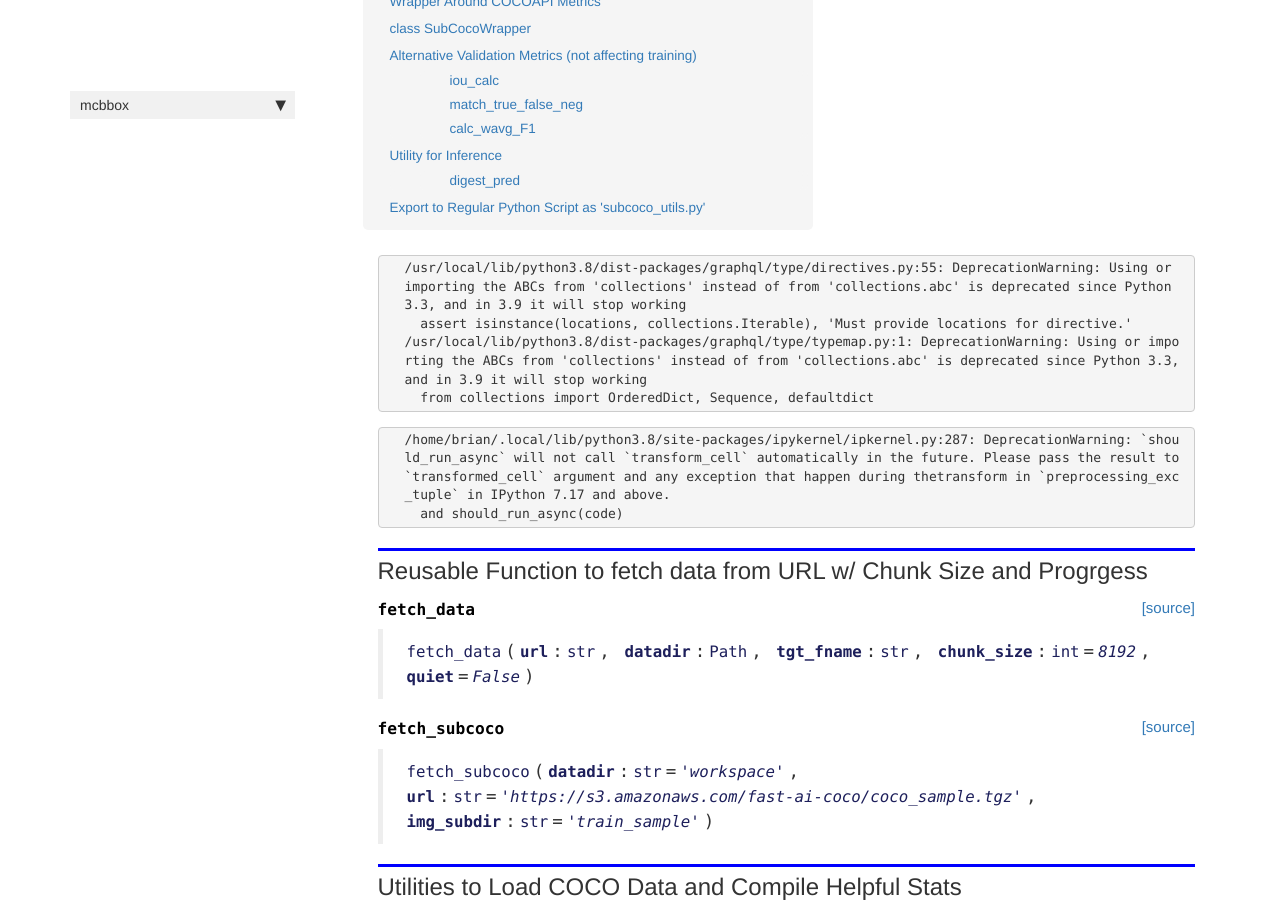
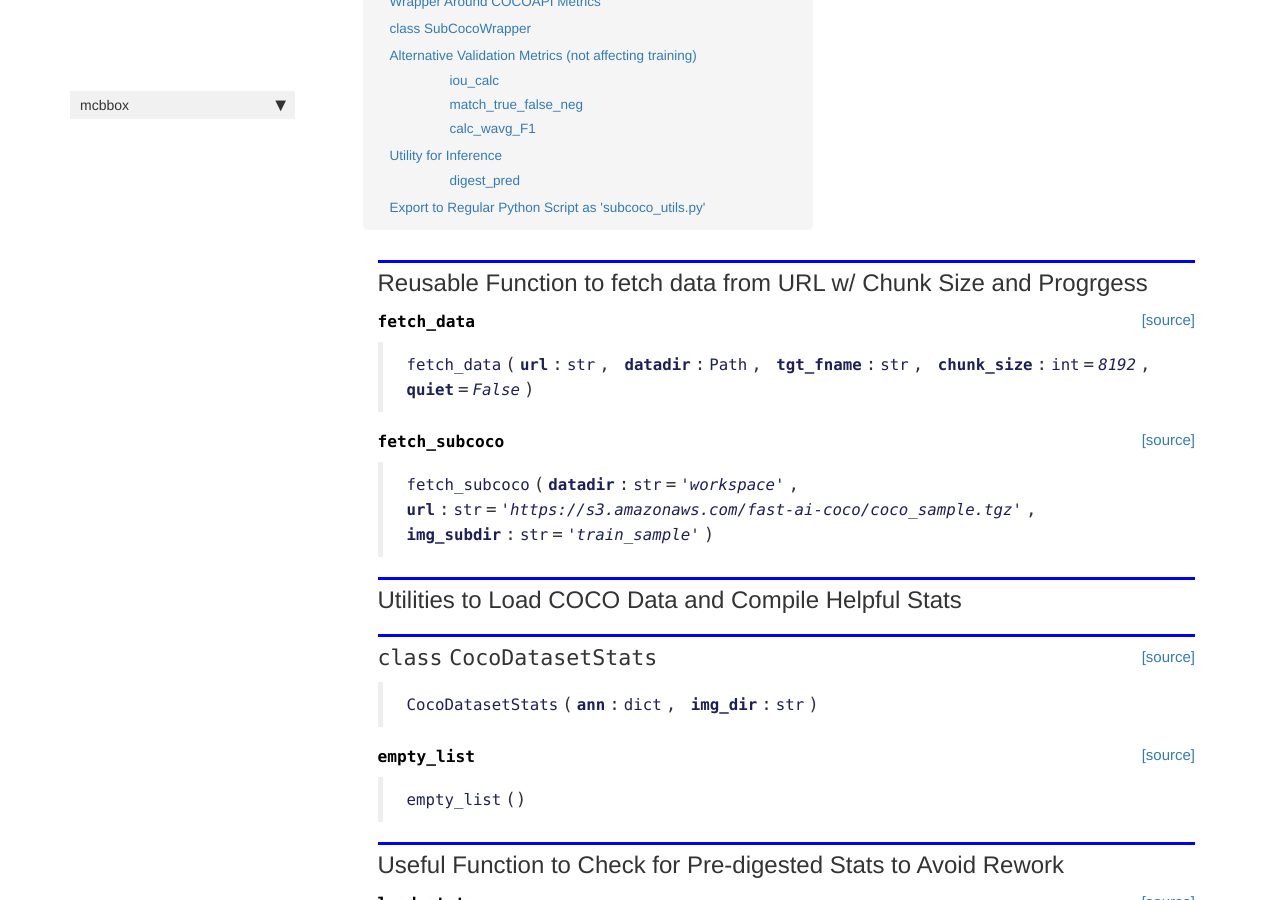
Before and after one commit to bguan/plmcbbox, a Jekyll site: the page built from docs/subcoco_utils.html, in a window 1280 px wide and 900 px high, scrolled down 598 px. Built offline with Jekyll 4.4.1, drawn with Linux system fonts in a browser that asks for light colours; nearby versions of some CDN libraries; comment, search, counter and statistics services are not loaded.

Commit message:
Fix import issues

```diff
--- a/docs/subcoco_utils.html
+++ b/docs/subcoco_utils.html
@@ -26,44 +26,12 @@ nb_path: "10_subcoco_utils.ipynb"
 
 <div class="cell border-box-sizing code_cell rendered">
 
-<div class="output_wrapper">
-<div class="output">
-
-<div class="output_area">
-
-<div class="output_subarea output_stream output_stderr output_text">
-<pre>/usr/local/lib/python3.8/dist-packages/graphql/type/directives.py:55: DeprecationWarning: Using or importing the ABCs from &#39;collections&#39; instead of from &#39;collections.abc&#39; is deprecated since Python 3.3, and in 3.9 it will stop working
-  assert isinstance(locations, collections.Iterable), &#39;Must provide locations for directive.&#39;
-/usr/local/lib/python3.8/dist-packages/graphql/type/typemap.py:1: DeprecationWarning: Using or importing the ABCs from &#39;collections&#39; instead of from &#39;collections.abc&#39; is deprecated since Python 3.3, and in 3.9 it will stop working
-  from collections import OrderedDict, Sequence, defaultdict
-</pre>
-</div>
-</div>
-
-</div>
-</div>
-
 </div>
     {% endraw %}
 
     {% raw %}
 
 <div class="cell border-box-sizing code_cell rendered">
-
-<div class="output_wrapper">
-<div class="output">
-
-<div class="output_area">
-
-<div class="output_subarea output_stream output_stderr output_text">
-<pre>/home/brian/.local/lib/python3.8/site-packages/ipykernel/ipkernel.py:287: DeprecationWarning: `should_run_async` will not call `transform_cell` automatically in the future. Please pass the result to `transformed_cell` argument and any exception that happen during thetransform in `preprocessing_exc_tuple` in IPython 7.17 and above.
-  and should_run_async(code)
-</pre>
-</div>
-</div>
-
-</div>
-</div>
 
 </div>
     {% endraw %}
@@ -85,7 +53,7 @@ nb_path: "10_subcoco_utils.ipynb"
 
 
 <div class="output_markdown rendered_html output_subarea ">
-<h4 id="fetch_data" class="doc_header"><code>fetch_data</code><a href="https://github.com/bguan/mcbbox/tree/master/mcbbox/subcoco_utils.py#L40" class="source_link" style="float:right">[source]</a></h4><blockquote><p><code>fetch_data</code>(<strong><code>url</code></strong>:<code>str</code>, <strong><code>datadir</code></strong>:<code>Path</code>, <strong><code>tgt_fname</code></strong>:<code>str</code>, <strong><code>chunk_size</code></strong>:<code>int</code>=<em><code>8192</code></em>, <strong><code>quiet</code></strong>=<em><code>False</code></em>)</p>
+<h4 id="fetch_data" class="doc_header"><code>fetch_data</code><a href="https://github.com/bguan/mcbbox/tree/master/mcbbox/subcoco_utils.py#L39" class="source_link" style="float:right">[source]</a></h4><blockquote><p><code>fetch_data</code>(<strong><code>url</code></strong>:<code>str</code>, <strong><code>datadir</code></strong>:<code>Path</code>, <strong><code>tgt_fname</code></strong>:<code>str</code>, <strong><code>chunk_size</code></strong>:<code>int</code>=<em><code>8192</code></em>, <strong><code>quiet</code></strong>=<em><code>False</code></em>)</p>
 </blockquote>
 
 </div>
@@ -116,7 +84,7 @@ nb_path: "10_subcoco_utils.ipynb"
 
 
 <div class="output_markdown rendered_html output_subarea ">
-<h4 id="fetch_subcoco" class="doc_header"><code>fetch_subcoco</code><a href="https://github.com/bguan/mcbbox/tree/master/mcbbox/subcoco_utils.py#L65" class="source_link" style="float:right">[source]</a></h4><blockquote><p><code>fetch_subcoco</code>(<strong><code>datadir</code></strong>:<code>str</code>=<em><code>'workspace'</code></em>, <strong><code>url</code></strong>:<code>str</code>=<em><code>'https://s3.amazonaws.com/fast-ai-coco/coco_sample.tgz'</code></em>, <strong><code>img_subdir</code></strong>:<code>str</code>=<em><code>'train_sample'</code></em>)</p>
+<h4 id="fetch_subcoco" class="doc_header"><code>fetch_subcoco</code><a href="https://github.com/bguan/mcbbox/tree/master/mcbbox/subcoco_utils.py#L64" class="source_link" style="float:right">[source]</a></h4><blockquote><p><code>fetch_subcoco</code>(<strong><code>datadir</code></strong>:<code>str</code>=<em><code>'workspace'</code></em>, <strong><code>url</code></strong>:<code>str</code>=<em><code>'https://s3.amazonaws.com/fast-ai-coco/coco_sample.tgz'</code></em>, <strong><code>img_subdir</code></strong>:<code>str</code>=<em><code>'train_sample'</code></em>)</p>
 </blockquote>
 
 </div>
@@ -153,7 +121,7 @@ nb_path: "10_subcoco_utils.ipynb"
 
 
 <div class="output_markdown rendered_html output_subarea ">
-<h2 id="CocoDatasetStats" class="doc_header"><code>class</code> <code>CocoDatasetStats</code><a href="https://github.com/bguan/mcbbox/tree/master/mcbbox/subcoco_utils.py#L81" class="source_link" style="float:right">[source]</a></h2><blockquote><p><code>CocoDatasetStats</code>(<strong><code>ann</code></strong>:<code>dict</code>, <strong><code>img_dir</code></strong>:<code>str</code>)</p>
+<h2 id="CocoDatasetStats" class="doc_header"><code>class</code> <code>CocoDatasetStats</code><a href="https://github.com/bguan/mcbbox/tree/master/mcbbox/subcoco_utils.py#L80" class="source_link" style="float:right">[source]</a></h2><blockquote><p><code>CocoDatasetStats</code>(<strong><code>ann</code></strong>:<code>dict</code>, <strong><code>img_dir</code></strong>:<code>str</code>)</p>
 </blockquote>
 
 </div>
@@ -177,7 +145,7 @@ nb_path: "10_subcoco_utils.ipynb"
 
 
 <div class="output_markdown rendered_html output_subarea ">
-<h4 id="empty_list" class="doc_header"><code>empty_list</code><a href="https://github.com/bguan/mcbbox/tree/master/mcbbox/subcoco_utils.py#L187" class="source_link" style="float:right">[source]</a></h4><blockquote><p><code>empty_list</code>()</p>
+<h4 id="empty_list" class="doc_header"><code>empty_list</code><a href="https://github.com/bguan/mcbbox/tree/master/mcbbox/subcoco_utils.py#L186" class="source_link" style="float:right">[source]</a></h4><blockquote><p><code>empty_list</code>()</p>
 </blockquote>
 
 </div>
@@ -214,7 +182,7 @@ nb_path: "10_subcoco_utils.ipynb"
 
 
 <div class="output_markdown rendered_html output_subarea ">
-<h4 id="load_stats" class="doc_header"><code>load_stats</code><a href="https://github.com/bguan/mcbbox/tree/master/mcbbox/subcoco_utils.py#L190" class="source_link" style="float:right">[source]</a></h4><blockquote><p><code>load_stats</code>(<strong><code>ann</code></strong>:<code>dict</code>, <strong><code>img_dir</code></strong>:<code>str</code>, <strong><code>force_reload</code></strong>:<code>bool</code>=<em><code>False</code></em>)</p>
+<h4 id="load_stats" class="doc_header"><code>load_stats</code><a href="https://github.com/bguan/mcbbox/tree/master/mcbbox/subcoco_utils.py#L189" class="source_link" style="float:right">[source]</a></h4><blockquote><p><code>load_stats</code>(<strong><code>ann</code></strong>:<code>dict</code>, <strong><code>img_dir</code></strong>:<code>str</code>, <strong><code>force_reload</code></strong>:<code>bool</code>=<em><code>False</code></em>)</p>
 </blockquote>
 
 </div>
@@ -252,7 +220,7 @@ nb_path: "10_subcoco_utils.ipynb"
 
 
 <div class="output_markdown rendered_html output_subarea ">
-<h4 id="is_notebook" class="doc_header"><code>is_notebook</code><a href="https://github.com/bguan/mcbbox/tree/master/mcbbox/subcoco_utils.py#L206" class="source_link" style="float:right">[source]</a></h4><blockquote><p><code>is_notebook</code>()</p>
+<h4 id="is_notebook" class="doc_header"><code>is_notebook</code><a href="https://github.com/bguan/mcbbox/tree/master/mcbbox/subcoco_utils.py#L205" class="source_link" style="float:right">[source]</a></h4><blockquote><p><code>is_notebook</code>()</p>
 </blockquote>
 
 </div>
@@ -289,7 +257,7 @@ nb_path: "10_subcoco_utils.ipynb"
 
 
 <div class="output_markdown rendered_html output_subarea ">
-<h4 id="overlay_img_bbox" class="doc_header"><code>overlay_img_bbox</code><a href="https://github.com/bguan/mcbbox/tree/master/mcbbox/subcoco_utils.py#L219" class="source_link" style="float:right">[source]</a></h4><blockquote><p><code>overlay_img_bbox</code>(<strong><code>img</code></strong>:<code>PIL.Image</code>, <strong><code>l2bs</code></strong>:<code>dict</code>, <strong><code>l2name</code></strong>:<code>dict</code>)</p>
+<h4 id="overlay_img_bbox" class="doc_header"><code>overlay_img_bbox</code><a href="https://github.com/bguan/mcbbox/tree/master/mcbbox/subcoco_utils.py#L218" class="source_link" style="float:right">[source]</a></h4><blockquote><p><code>overlay_img_bbox</code>(<strong><code>img</code></strong>:<code>PIL.Image</code>, <strong><code>l2bs</code></strong>:<code>dict</code>, <strong><code>l2name</code></strong>:<code>dict</code>)</p>
 </blockquote>
 
 </div>
@@ -313,7 +281,7 @@ nb_path: "10_subcoco_utils.ipynb"
 
 
 <div class="output_markdown rendered_html output_subarea ">
-<h4 id="bbox_to_rect" class="doc_header"><code>bbox_to_rect</code><a href="https://github.com/bguan/mcbbox/tree/master/mcbbox/subcoco_utils.py#L228" class="source_link" style="float:right">[source]</a></h4><blockquote><p><code>bbox_to_rect</code>(<strong><code>bbox</code></strong>:<code>Tuple</code>[<code>int</code>, <code>int</code>, <code>int</code>, <code>int</code>], <strong><code>color</code></strong>:<code>str</code>)</p>
+<h4 id="bbox_to_rect" class="doc_header"><code>bbox_to_rect</code><a href="https://github.com/bguan/mcbbox/tree/master/mcbbox/subcoco_utils.py#L227" class="source_link" style="float:right">[source]</a></h4><blockquote><p><code>bbox_to_rect</code>(<strong><code>bbox</code></strong>:<code>Tuple</code>[<code>int</code>, <code>int</code>, <code>int</code>, <code>int</code>], <strong><code>color</code></strong>:<code>str</code>)</p>
 </blockquote>
 
 </div>
@@ -337,7 +305,7 @@ nb_path: "10_subcoco_utils.ipynb"
 
 
 <div class="output_markdown rendered_html output_subarea ">
-<h4 id="label_for_bbox" class="doc_header"><code>label_for_bbox</code><a href="https://github.com/bguan/mcbbox/tree/master/mcbbox/subcoco_utils.py#L233" class="source_link" style="float:right">[source]</a></h4><blockquote><p><code>label_for_bbox</code>(<strong><code>bbox</code></strong>:<code>Tuple</code>[<code>int</code>, <code>int</code>, <code>int</code>, <code>int</code>], <strong><code>label</code></strong>:<code>str</code>)</p>
+<h4 id="label_for_bbox" class="doc_header"><code>label_for_bbox</code><a href="https://github.com/bguan/mcbbox/tree/master/mcbbox/subcoco_utils.py#L232" class="source_link" style="float:right">[source]</a></h4><blockquote><p><code>label_for_bbox</code>(<strong><code>bbox</code></strong>:<code>Tuple</code>[<code>int</code>, <code>int</code>, <code>int</code>, <code>int</code>], <strong><code>label</code></strong>:<code>str</code>)</p>
 </blockquote>
 
 </div>
@@ -416,7 +384,7 @@ nb_path: "10_subcoco_utils.ipynb"
 
 
 <div class="output_markdown rendered_html output_subarea ">
-<h2 id="SubCocoWrapper" class="doc_header"><code>class</code> <code>SubCocoWrapper</code><a href="https://github.com/bguan/mcbbox/tree/master/mcbbox/subcoco_utils.py#L237" class="source_link" style="float:right">[source]</a></h2><blockquote><p><code>SubCocoWrapper</code>(<strong><code>categories</code></strong>, <strong><code>p</code></strong>, <strong><code>t</code></strong>)</p>
+<h2 id="SubCocoWrapper" class="doc_header"><code>class</code> <code>SubCocoWrapper</code><a href="https://github.com/bguan/mcbbox/tree/master/mcbbox/subcoco_utils.py#L236" class="source_link" style="float:right">[source]</a></h2><blockquote><p><code>SubCocoWrapper</code>(<strong><code>categories</code></strong>, <strong><code>p</code></strong>, <strong><code>t</code></strong>)</p>
 </blockquote>
 
 </div>
@@ -490,7 +458,7 @@ nb_path: "10_subcoco_utils.ipynb"
 
 
 <div class="output_markdown rendered_html output_subarea ">
-<h4 id="iou_calc" class="doc_header"><code>iou_calc</code><a href="https://github.com/bguan/mcbbox/tree/master/mcbbox/subcoco_utils.py#L278" class="source_link" style="float:right">[source]</a></h4><blockquote><p><code>iou_calc</code>(<strong><code>x1</code></strong>, <strong><code>y1</code></strong>, <strong><code>w1</code></strong>, <strong><code>h1</code></strong>, <strong><code>x2</code></strong>, <strong><code>y2</code></strong>, <strong><code>w2</code></strong>, <strong><code>h2</code></strong>)</p>
+<h4 id="iou_calc" class="doc_header"><code>iou_calc</code><a href="https://github.com/bguan/mcbbox/tree/master/mcbbox/subcoco_utils.py#L277" class="source_link" style="float:right">[source]</a></h4><blockquote><p><code>iou_calc</code>(<strong><code>x1</code></strong>, <strong><code>y1</code></strong>, <strong><code>w1</code></strong>, <strong><code>h1</code></strong>, <strong><code>x2</code></strong>, <strong><code>y2</code></strong>, <strong><code>w2</code></strong>, <strong><code>h2</code></strong>)</p>
 </blockquote>
 
 </div>
@@ -552,7 +520,7 @@ nb_path: "10_subcoco_utils.ipynb"
 
 
 <div class="output_markdown rendered_html output_subarea ">
-<h4 id="match_true_false_neg" class="doc_header"><code>match_true_false_neg</code><a href="https://github.com/bguan/mcbbox/tree/master/mcbbox/subcoco_utils.py#L299" class="source_link" style="float:right">[source]</a></h4><blockquote><p><code>match_true_false_neg</code>(<strong><code>pred</code></strong>, <strong><code>tgt</code></strong>, <strong><code>scut</code></strong>=<em><code>0.5</code></em>, <strong><code>ithr</code></strong>=<em><code>0.5</code></em>)</p>
+<h4 id="match_true_false_neg" class="doc_header"><code>match_true_false_neg</code><a href="https://github.com/bguan/mcbbox/tree/master/mcbbox/subcoco_utils.py#L298" class="source_link" style="float:right">[source]</a></h4><blockquote><p><code>match_true_false_neg</code>(<strong><code>pred</code></strong>, <strong><code>tgt</code></strong>, <strong><code>scut</code></strong>=<em><code>0.5</code></em>, <strong><code>ithr</code></strong>=<em><code>0.5</code></em>)</p>
 </blockquote>
 
 </div>
@@ -597,7 +565,7 @@ nb_path: "10_subcoco_utils.ipynb"
 
 
 <div class="output_markdown rendered_html output_subarea ">
-<h4 id="calc_wavg_F1" class="doc_header"><code>calc_wavg_F1</code><a href="https://github.com/bguan/mcbbox/tree/master/mcbbox/subcoco_utils.py#L354" class="source_link" style="float:right">[source]</a></h4><blockquote><p><code>calc_wavg_F1</code>(<strong><code>pred</code></strong>, <strong><code>tgt</code></strong>, <strong><code>scut</code></strong>=<em><code>0.5</code></em>, <strong><code>ithr</code></strong>=<em><code>0.5</code></em>)</p>
+<h4 id="calc_wavg_F1" class="doc_header"><code>calc_wavg_F1</code><a href="https://github.com/bguan/mcbbox/tree/master/mcbbox/subcoco_utils.py#L353" class="source_link" style="float:right">[source]</a></h4><blockquote><p><code>calc_wavg_F1</code>(<strong><code>pred</code></strong>, <strong><code>tgt</code></strong>, <strong><code>scut</code></strong>=<em><code>0.5</code></em>, <strong><code>ithr</code></strong>=<em><code>0.5</code></em>)</p>
 </blockquote>
 
 </div>
@@ -659,7 +627,7 @@ nb_path: "10_subcoco_utils.ipynb"
 
 
 <div class="output_markdown rendered_html output_subarea ">
-<h4 id="digest_pred" class="doc_header"><code>digest_pred</code><a href="https://github.com/bguan/mcbbox/tree/master/mcbbox/subcoco_utils.py#L382" class="source_link" style="float:right">[source]</a></h4><blockquote><p><code>digest_pred</code>(<strong><code>l2name</code></strong>, <strong><code>pred</code></strong>, <strong><code>cutoff</code></strong>=<em><code>0.5</code></em>)</p>
+<h4 id="digest_pred" class="doc_header"><code>digest_pred</code><a href="https://github.com/bguan/mcbbox/tree/master/mcbbox/subcoco_utils.py#L381" class="source_link" style="float:right">[source]</a></h4><blockquote><p><code>digest_pred</code>(<strong><code>l2name</code></strong>, <strong><code>pred</code></strong>, <strong><code>cutoff</code></strong>=<em><code>0.5</code></em>)</p>
 </blockquote>
 
 </div>
--- a/mcbbox/subcoco_pl.py
+++ b/mcbbox/subcoco_pl.py
@@ -37,6 +37,7 @@ torch.multiprocessing.set_sharing_strategy('file_system')
 
 # Cell
 import pytorch_lightning as pl
+from gpumonitor.monitor import GPUStatMonitor
 from gpumonitor.callbacks.lightning import PyTorchGpuMonitorCallback
 from pytorch_lightning.callbacks import ModelCheckpoint, EarlyStopping
 from pytorch_lightning import LightningDataModule, LightningModule, Trainer
@@ -44,6 +45,8 @@ from pytorch_lightning.core.step_result import TrainResult
 from .subcoco_utils import *
 
 print(f"Python ver {sys.version}, torch {torch.__version__}, torchvision {torchvision.__version__}, pytorch_lightning {pl.__version__}")
+if torch.cuda.is_available(): monitor = GPUStatMonitor(delay=1)
+
 
 # Cell
 class SubCocoDataset(torchvision.datasets.VisionDataset):
--- a/mcbbox/subcoco_utils.py
+++ b/mcbbox/subcoco_utils.py
@@ -7,7 +7,6 @@ __all__ = ['fetch_data', 'fetch_subcoco', 'CocoDatasetStats', 'empty_list', 'loa
 # Cell
 import albumentations as A
 import glob
-import icevision
 import json
 import matplotlib.pyplot as plt
 import matplotlib.colors as mcolors
```
Also changed, not shown: docs/subcoco_pl.html (+7 -6 lines), 2 other files.
